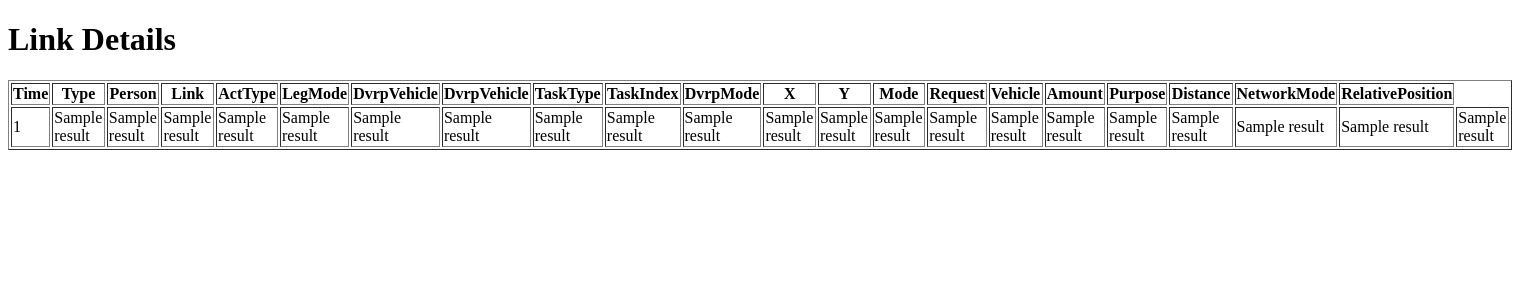
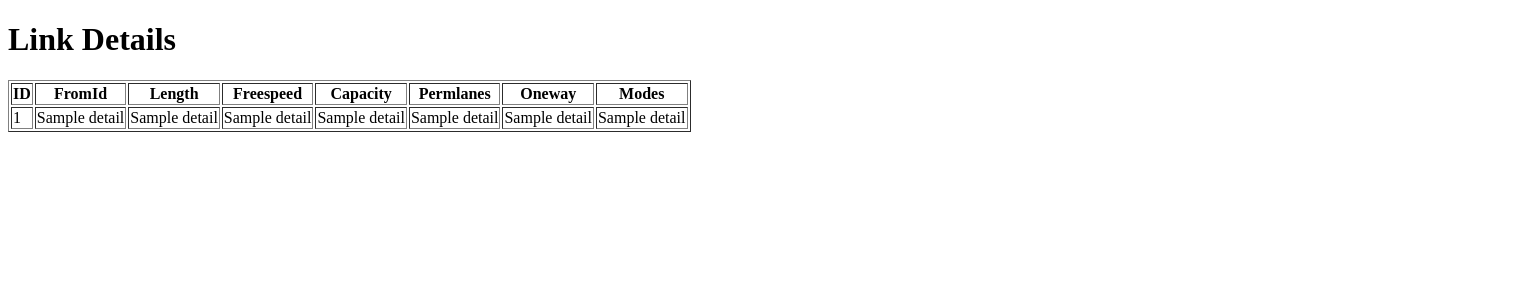
Before and after one commit to dom2polo/Python-API, a Flask app: template templates/link_details.html in a window 1520 px wide. Shown: the top 300 px of the page. Run offline with Flask 3, Linux system fonts and the light colour scheme; the template is opened without the code that fills it: most values are stand-ins (such as "Sample title", 1, 10 or a date in 2020).

Commit message:
link details update
Given a link ID, we can now show the link details like freespeed, capacity and modes.

```diff
--- a/app.py
+++ b/app.py
@@ -49,10 +49,11 @@ def seconds_to_hms(seconds):
     minutes, seconds = divmod(remainder, 60)
     return f'{int(hours)}:{int(minutes):02d}:{int(seconds):02d}'
 
-@app.route('/link_details/<link_id>', methods=['GET'])
+@app.route('/link_details/<link_id>/', methods=['GET'])
 @app.route('/link_details/', methods=['GET'])
-def link_details(link_id):
-    if link_id is not None:
+def link_details(link_id=None):
+    cursor = conn.cursor()
+    if link_id:
         # Use the provided link_id
         link_details = get_link_details(link_id)
     elif 'person_value' in request.args:
@@ -60,10 +61,11 @@ def link_details(link_id):
         person_value = request.args['person_value']
         link_details = get_link_details_for_person(person_value)
     else:
-        # Use the provided link_id
-        link_details = get_link_details(link_id)
+        # Handle the case when neither link_id nor person_value is provided
+        link_details = None
 
     return render_template('link_details.html', link_details=link_details)
+
 
 def get_link_details(link_id):
     cursor = conn.cursor()
@@ -71,79 +73,22 @@ def get_link_details(link_id):
     # Modify the query to retrieve link details based on the provided link ID
     query = f"""
 
-        Select [Time], [Type], [Person], [Link], [ActType], NULL AS LegMode, NULL AS DvrpVehicle, NULL AS TaskType, NULL AS TaskIndex, NULL AS DvrpMode, NULL AS X, NULL AS Y, NULL AS Mode, NULL AS Request, NULL AS Vehicle, NULL AS Amount, NULL AS Purpose, NULL AS TransactionPartner, NULL AS Distance, NULL AS NetworkMode, NULL AS RelativePosition
-        FROM [dbo].[ActEnd]
-        WHERE [Link] = ?
-
-        UNION ALL
-
-        Select [Time], [Type], [Person], [Link], [ActType], NULL AS LegMode, NULL AS DvrpVehicle, NULL AS TaskType, NULL AS TaskIndex, NULL AS DvrpMode, [X], [Y], NULL AS Mode, NULL AS Request, NULL AS Vehicle, NULL AS Amount, NULL AS Purpose, NULL AS TransactionPartner, NULL AS Distance, NULL AS NetworkMode, NULL AS RelativePosition
-        FROM [dbo].[ActStart]
-        WHERE [Link] = ?
-
-        UNION ALL
-
-        Select [Time], [Type], [Person], [Link], NULL AS ActType, [LegMode], NULL AS DvrpVehicle, NULL AS TaskType, NULL AS TaskIndex, NULL AS DvrpMode, NULL AS X, NULL AS Y, NULL AS Mode, NULL AS Request, NULL AS Vehicle, NULL AS Amount, NULL AS Purpose, NULL AS TransactionPartner, NULL AS Distance, NULL AS NetworkMode, NULL AS RelativePosition
-        FROM [dbo].[Arrival]
-        WHERE [Link] = ?
-
-        UNION ALL
-
-        Select [Time], [Type], [Person], [Link], NULL AS ActType, [LegMode], NULL AS DvrpVehicle, NULL AS TaskType, NULL AS TaskIndex, NULL AS DvrpMode, NULL AS X, NULL AS Y, NULL AS Mode, NULL AS Request, NULL AS Vehicle, NULL AS Amount, NULL AS Purpose, NULL AS TransactionPartner, NULL AS Distance, NULL AS NetworkMode, NULL AS RelativePosition
-        FROM [dbo].[Departure]
-        WHERE [Link] = ?
-
-        UNION ALL
-
-        Select [Time], [Type], [Person], [Link], NULL AS ActType, NULL AS LegMode, [DvrpVehicle], [TaskType], [TaskIndex], [DvrpMode], NULL AS X, NULL AS Y, NULL AS Mode, NULL AS Request, NULL AS Vehicle, NULL AS Amount, NULL AS Purpose, NULL AS TransactionPartner, NULL AS Distance, NULL AS NetworkMode, NULL AS RelativePosition
-        FROM [dbo].[DvrpTaskEnded]
-        WHERE [Link] = ?
-
-        UNION ALL
-
-        Select [Time], [Type], [Person], [Link], NULL AS ActType, NULL AS LegMode, [DvrpVehicle], [TaskType], [TaskIndex], [DvrpMode], NULL AS X, NULL AS Y, NULL AS Mode, NULL AS Request, NULL AS Vehicle, NULL AS Amount, NULL AS Purpose, NULL AS TransactionPartner, NULL AS Distance, NULL AS NetworkMode, NULL AS RelativePosition
-        FROM [dbo].[DvrpTaskStarted]
-        WHERE [Link] = ?
-
-        UNION ALL
-
-        Select [Time], [Type], NULL AS Person, [Link],  NULL AS ActType, NULL AS LegMode, NULL AS DvrpVehicle, NULL AS TaskType, NULL AS TaskIndex, NULL AS DvrpMode, NULL AS X, NULL AS Y, NULL AS Mode, NULL AS Request, [Vehicle], NULL AS Amount, NULL AS Purpose, NULL AS TransactionPartner, NULL AS Distance, NULL AS NetworkMode, NULL AS RelativePosition
-        FROM [dbo].[EnteredLink]
-        WHERE [Link] = ?
-
-        UNION ALL
-
-        Select [Time], [Type], NULL AS Person, [Link],  NULL AS ActType, NULL AS LegMode, NULL AS DvrpVehicle, NULL AS TaskType, NULL AS TaskIndex, NULL AS DvrpMode, NULL AS X, NULL AS Y, NULL AS Mode, NULL AS Request, [Vehicle], NULL AS Amount, NULL AS Purpose, NULL AS TransactionPartner, NULL AS Distance, NULL AS NetworkMode, NULL AS RelativePosition
-        FROM [dbo].[LeftLink]
-        WHERE [Link] = ?
-
-        UNION ALL
-
-        Select [Time], [Type], [Person], [Link], NULL AS ActType, NULL AS LegMode, NULL AS DvrpVehicle, NULL AS TaskType, NULL AS TaskIndex, NULL AS DvrpMode, NULL AS X, NULL AS Y, NULL AS Mode, NULL AS Request, [Vehicle], NULL AS Amount, NULL AS Purpose, NULL AS TransactionPartner, NULL AS Distance, [NetworkMode], [RelativePosition]
-        FROM [dbo].[VehicleEntersTraffic]
-        WHERE [Link] = ?
-
-        UNION ALL
-
-        Select [Time], [Type], [Person], [Link], NULL AS ActType, NULL AS LegMode, NULL AS DvrpVehicle, NULL AS TaskType, NULL AS TaskIndex, NULL AS DvrpMode, NULL AS X, NULL AS Y, NULL AS Mode, NULL AS Request, [Vehicle], NULL AS Amount, NULL AS Purpose, NULL AS TransactionPartner, NULL AS Distance, [NetworkMode], [RelativePosition]
-        FROM [dbo].[VehicleLeavesTraffic]
-        WHERE [Link] = ?
-
-        ORDER BY [Time];
+        Select [ID], [FromId], [Length], [Freespeed], [Capacity], [Permlanes], [Oneway], [Modes]
+        FROM [dbo].[Links]
+        WHERE [ID] = ?
 
     """
-
-    # 10 parameters supplied
-    parameters = (link_id,) * 10
-
+    parameters = (link_id,)
     cursor.execute(query, parameters)
     link_details = cursor.fetchall()
 
+    # Print the query and parameters for debugging
+    print("Executing Query:", query)
+    print("Parameters:", parameters)
+    print("Results", link_details)
+
     # Close the cursor after fetching results
     cursor.close()
-
-    # Convert [Time] to hours, minutes, seconds
-    link_details = [(seconds_to_hms(row[0]), *row[1:]) for row in link_details]
 
     return link_details
 
@@ -328,7 +273,6 @@ def search_events_by_link_id(link_id):
     # Close the cursor after fetching results
     cursor.close()
 
-
     # Convert [Time] to hours, minutes, seconds
     results = [(seconds_to_hms(row[0]), *row[1:]) for row in results]
 
--- a/templates/link_details.html
+++ b/templates/link_details.html
@@ -9,53 +9,26 @@
     <h1>Link Details</h1>
     <table border="1">
         <tr>
-            <th> Time </th>
-            <th> Type </th>
-            <th> Person </th>
-            <th> Link </th>
-            <th> ActType </th>
-            <th> LegMode </th>
-            <th> DvrpVehicle </th>
-            <th> DvrpVehicle </th>
-            <th> TaskType </th>
-            <th> TaskIndex </th>
-            <th> DvrpMode </th>
-            <th> X </th>
-            <th> Y </th>
-            <th> Mode </th>
-            <th> Request </th>
-            <th> Vehicle </th>
-            <th> Amount </th>
-            <th> Purpose </th>
-            <th> Distance </th>
-            <th> NetworkMode </th>
-            <th> RelativePosition </th>
+            <th> ID </th>
+            <th> FromId </th>
+            <th> Length </th>
+            <th> Freespeed </th>
+            <th> Capacity </th>
+            <th> Permlanes </th>
+            <th> Oneway </th>
+            <th> Modes </th>
         </tr>
-        {% for result in link_details  %}
-        <tr>
-            <td>{{ result[0] }}</td>
-            <td>{{ result[1] }}</td>
-            <td>{{ result[2] }}</td>
-            <td>{{ result[3] }}</td>
-            <td>{{ result[4] }}</td>
-            <td>{{ result[5] }}</td>
-            <td>{{ result[6] }}</td>
-            <td>{{ result[7] }}</td>
-            <td>{{ result[8] }}</td>
-            <td>{{ result[9] }}</td>
-            <td>{{ result[10] }}</td>
-            <td>{{ result[11] }}</td>
-            <td>{{ result[12] }}</td>
-            <td>{{ result[13] }}</td>
-            <td>{{ result[14] }}</td>
-            <td>{{ result[15] }}</td>
-            <td>{{ result[16] }}</td>
-            <td>{{ result[17] }}</td>
-            <td>{{ result[18] }}</td>
-            <td>{{ result[19] }}</td>
-            <td>{{ result[20] }}</td>
-            <td>{{ result[21] }}</td>
-        </tr>
+        {% for detail in link_details %}
+            <tr>
+                <td>{{ detail[0] }}</td>
+                <td>{{ detail[1] }}</td>
+                <td>{{ detail[2] }}</td>
+                <td>{{ detail[3] }}</td>
+                <td>{{ detail[4] }}</td>
+                <td>{{ detail[5] }}</td>
+                <td>{{ detail[6] }}</td>
+                <td>{{ detail[7] }}</td>
+            </tr>
         {% endfor %}
     </table>
 </body>
```
